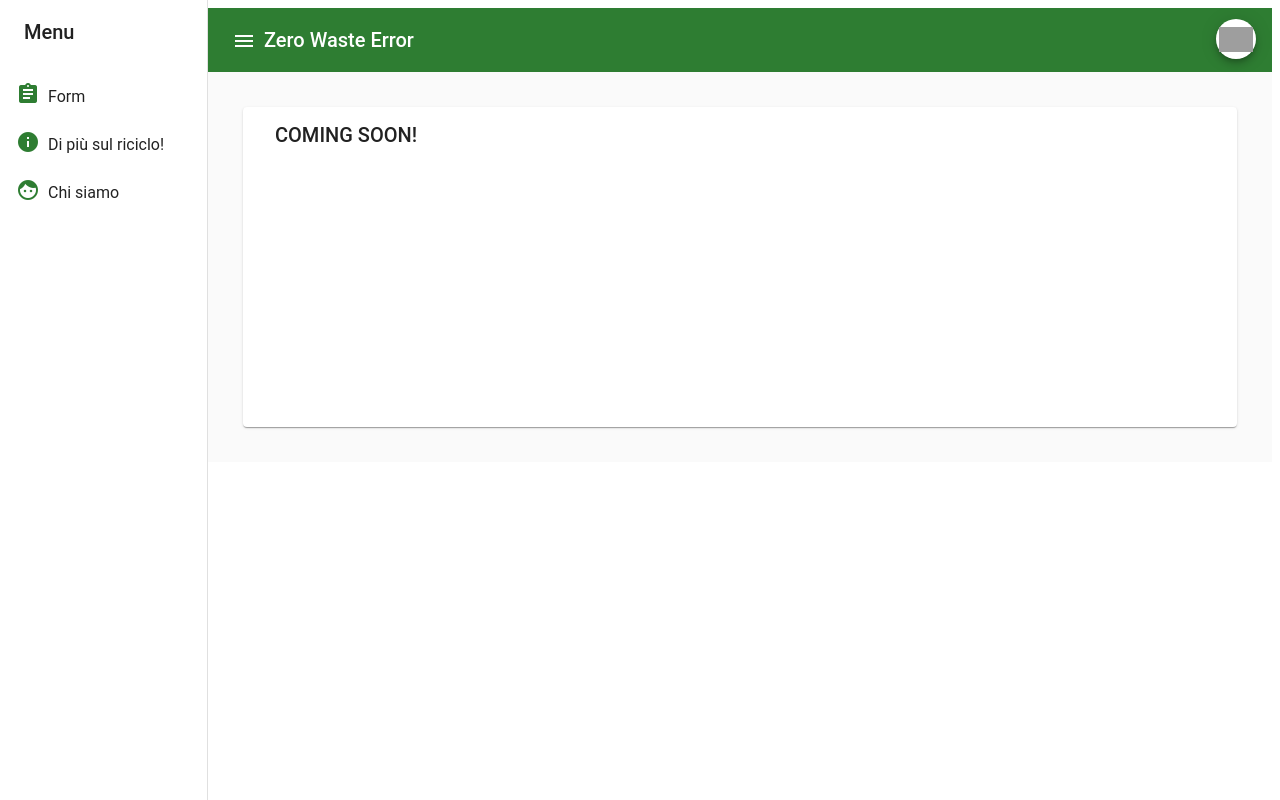
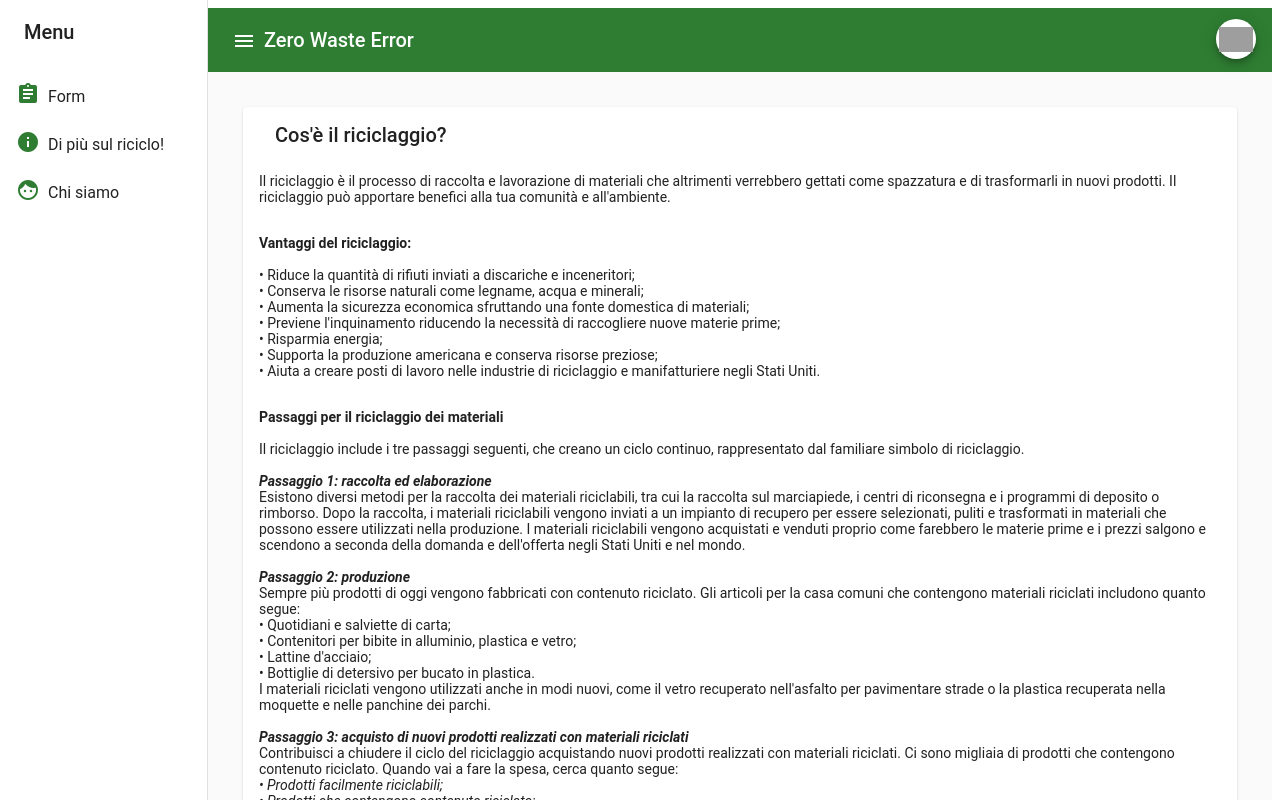
Before and after one commit to vannisil/zerowasteerror, an Angular app: page /riciclo in a window 1280 px wide. Shown: the top 800 px of the page. Built offline with nearby package versions, Linux system fonts and the light colour scheme; grey boxes are pictures that could not be loaded.

Commit message:
stable1.0

```diff
--- a/src/app/dialog/dialog.component.html
+++ b/src/app/dialog/dialog.component.html
@@ -4,12 +4,15 @@
       </div>
     <ng-container *ngIf="visible">
     <div>
+        <div align="center">
+            <img src="https://i.ibb.co/rvNGj46/gif3.gif" alt="gif3" style="width: 200px;" border="0">
+        </div>
         <h2 mat-dialog-title>
             Il tuo rifiuto è di {{data.name}}. Smaltiscilo nell'apposito contenitore!
          </h2>
     </div>
         <a href="https://zerowasteerror.ew.r.appspot.com">
-            <button mat-button mat-dialog-close>Chiudi</button>
+            <button mat-button mat-dialog-close color="primary">Chiudi</button>
         </a>
         <button mat-button mat-dialog-close>Il risultato è errato?</button>
     </ng-container>
--- a/src/app/home/home.component.html
+++ b/src/app/home/home.component.html
@@ -1,14 +1,16 @@
 <mat-card>
   <mat-card-title>
+    <!--
     <div @fade>
     Scatta una foto o seleziona un'immagine dalla galleria del tuo dispositivo.
     Poi, clicca sul tasto "Carica!" e scopri dove differenziare il tuo rifiuto!
     </div>
+    -->
   </mat-card-title>
   <mat-card-actions>
     <div align="center" @fade>
-      <img [src]="url" height="200">
-      <img [src]="url1" height="200">
+      <img [src]="url" height="400">
+      <img [src]="url1" height="400">
     </div>
     <div align="center" @fade>
     <button mat-raised-button>
@@ -18,11 +20,13 @@
       </label>
     </button>
     <button #upload mat-flat-button style="right: -10px;"color="primary" (click)="onSend($event)" (click)="onclick()" (click)="newRubbish()" [disabled]="rifiuto.value == ''">
-      {{ReadMore?"Invia!":"Invia!"}}
+      {{ReadMore?"Invio":"Invio"}}
     </button>
   </div>
   <div align="end" @fade>
-    <button mat-button #annulla color="accent" [disabled]="rifiuto.value == ''" (click)="reload()" (click)="reset()" (click)="onclick()">Annulla</button>
+    <a href="https://zerowasteerror.ew.r.appspot.com">
+      <button mat-button #annulla color="accent" [disabled]="rifiuto.value == ''" (click)="reset()" (click)="onclick()">Annulla</button>
+    </a>
   </div>
   <div *ngIf="loaderService.isLoading | async" class="loader-container" @fade>
     <mat-progress-bar mode="indeterminate"></mat-progress-bar>
--- a/src/app/home/home.component.ts
+++ b/src/app/home/home.component.ts
@@ -22,7 +22,7 @@ import { animate, keyframes, state, style, transition, trigger } from '@angular/
 })
 export class HomeComponent {
   url="";
-  url1="https://i.ibb.co/F0bm8X9/trashy-trash.gif";
+  url1="https://i.ibb.co/p3mJfCg/gif1.gif";
   json!: any;
   ReadMore:boolean = true;
   visible:boolean = false;
@@ -42,11 +42,11 @@ export class HomeComponent {
 
   onImageChanged(event : any) {
     this.filename = event.target.files[0];
-    this.url1="https://i.ibb.co/Bc30nQN/the-bin-bin.gif";
+    this.url1="https://i.ibb.co/8mbrkXx/gif2.gif";
   }
 
   onSend(event: any) {
-    this.url1="https://i.ibb.co/7RvPpDw/monophy.gif";
+    this.url1="https://i.ibb.co/rvNGj46/gif3.gif";
   }
   onclick() {
     this.ReadMore = !this.ReadMore;
--- a/src/app/riciclo/riciclo.component.html
+++ b/src/app/riciclo/riciclo.component.html
@@ -1,14 +1,81 @@
 <div class="grid-container">
-  <mat-grid-list cols="2" rowHeight="350px">
+  <mat-grid-list cols="2" rowHeight="1500px">
     <mat-grid-tile *ngFor="let card of cards | async" [colspan]="card.cols" [rowspan]="card.rows">
       <mat-card class="dashboard-card">
         <mat-card-header>
           <mat-card-title class="font1">
-            {{card.title}}
+            <div align="left">
+            Cos'è il riciclaggio?
+          </div>
           </mat-card-title>
         </mat-card-header>
         <mat-card-content class="dashboard-card-content">
-          <div style="margin-left: 17px;" align="left" class="font1"></div>
+<div>
+<p align="left">
+          Il riciclaggio è il processo di raccolta e lavorazione di materiali che altrimenti verrebbero gettati come spazzatura e di trasformarli in nuovi prodotti. Il riciclaggio può apportare benefici alla tua comunità e all'ambiente.
+</p>
+<p align="left">
+  <br>
+         <strong> Vantaggi del riciclaggio:</strong>
+         <br>
+<br> •	Riduce la quantità di rifiuti inviati a discariche e inceneritori;
+<br> •	Conserva le risorse naturali come legname, acqua e minerali;
+<br> •	Aumenta la sicurezza economica sfruttando una fonte domestica di materiali;
+<br> •	Previene l'inquinamento riducendo la necessità di raccogliere nuove materie prime;
+<br> •	Risparmia energia;
+<br> •	Supporta la produzione americana e conserva risorse preziose;
+<br> •	Aiuta a creare posti di lavoro nelle industrie di riciclaggio e manifatturiere negli Stati Uniti.
+</p>
+<p align="left">
+  <br>
+<strong>Passaggi per il riciclaggio dei materiali</strong>
+
+<br> <br> Il riciclaggio include i tre passaggi seguenti, che creano un ciclo continuo, rappresentato dal familiare simbolo di riciclaggio.
+<br> <br> <strong><em> Passaggio 1: raccolta ed elaborazione</em></strong>
+<br> Esistono diversi metodi per la raccolta dei materiali riciclabili, tra cui la raccolta sul marciapiede, i centri di riconsegna e i programmi di deposito o rimborso.
+Dopo la raccolta, i materiali riciclabili vengono inviati a un impianto di recupero per essere selezionati, puliti e trasformati in materiali che possono essere utilizzati nella produzione. I materiali riciclabili vengono acquistati e venduti proprio come farebbero le materie prime e i prezzi salgono e scendono a seconda della domanda e dell'offerta negli Stati Uniti e nel mondo.
+<br> <br> <strong><em>Passaggio 2: produzione</em></strong>
+<br> Sempre più prodotti di oggi vengono fabbricati con contenuto riciclato. Gli articoli per la casa comuni che contengono materiali riciclati includono quanto segue:
+<br>•	Quotidiani e salviette di carta;
+<br>•	Contenitori per bibite in alluminio, plastica e vetro;
+<br>•	Lattine d'acciaio;
+<br>•	Bottiglie di detersivo per bucato in plastica.
+<br>
+I materiali riciclati vengono utilizzati anche in modi nuovi, come il vetro recuperato nell'asfalto per pavimentare strade o la plastica recuperata nella moquette e nelle panchine dei parchi.
+<br> <br> <strong><em> Passaggio 3: acquisto di nuovi prodotti realizzati con materiali riciclati</em></strong>
+<br>Contribuisci a chiudere il ciclo del riciclaggio acquistando nuovi prodotti realizzati con materiali riciclati. Ci sono migliaia di prodotti che contengono contenuto riciclato. Quando vai a fare la spesa, cerca quanto segue:
+<br><em> •	Prodotti facilmente riciclabili; </em>
+<br><em> •	Prodotti che contengono contenuto riciclato;</em>
+<br> <br>Di seguito sono riportati alcuni dei termini utilizzati:
+<br> <em> •	Prodotto con contenuto riciclato</em> - Il prodotto è stato fabbricato con materiali riciclati raccolti da un programma di riciclaggio o da rifiuti recuperati durante il normale processo di produzione. L'etichetta a volte includerà quanto del contenuto proveniva da materiali riciclati.
+<br><em> •	Contenuto post-consumo</em> - Molto simile al contenuto riciclato, ma il materiale proviene solo da materiali riciclabili raccolti da consumatori o aziende attraverso un programma di riciclaggio.
+<br><em> •	Prodotto riciclabile </em>- Prodotti che possono essere raccolti, trasformati e trasformati in nuovi prodotti dopo che sono stati utilizzati. Questi prodotti non contengono necessariamente materiali riciclati. Ricorda che non tutti i tipi di materiali riciclabili possono essere raccolti nella tua comunità, quindi assicurati di verificare con il tuo programma di riciclaggio locale prima di acquistare.
+<br><br>Alcuni dei prodotti comuni che puoi trovare che possono essere realizzati con contenuto riciclato includono quanto segue:
+<br>•	Barattoli di alluminio;
+<br>•	Paraurti per auto;
+<br>•	Moquette;
+<br>•	Scatole di cereali;
+<br>•	Fumetti;
+<br>•	Cartoni per uova;
+<br>•	Contenitori di vetro;
+<br>•	Bottiglie di detersivo per bucato;
+<br>•	Olio motore;
+<br>•	Chiodo;
+<br>•	Giornali;
+<br>	Tovaglioli di carta;
+<br>•	Prodotti siderurgici;
+<br>•	Sacchetti della spazzatura.
+</p>
+<p align="left">
+<strong> Il riciclaggio crea posti di lavoro</strong>
+<br> L'EPA ha pubblicato risultati significativi sui vantaggi economici dell'industria del riciclaggio con un aggiornamento dello studio nazionale Recycling Economic Information (REI) nel 2016. Questo studio analizza il numero di posti di lavoro, salari e entrate fiscali attribuiti al riciclaggio. Lo studio ha rilevato che in un solo anno, le attività di riciclaggio e riutilizzo negli Stati Uniti hanno rappresentato:
+<br>•	681.000 posti di lavoro;
+<br>•	$ 37,8 miliardi di salari;
+<br>•	$ 5,5 miliardi di entrate fiscali.
+<br>Ciò equivale a 1,17 posti di lavoro per 1.000 tonnellate di materiali riciclati e $ 65,23 di salari e $ 9,42 di entrate fiscali per ogni tonnellata di materiali riciclati.
+</p>
+</div>
+
         </mat-card-content>
       </mat-card>
     </mat-grid-tile>
--- a/src/app/riciclo/riciclo.component.ts
+++ b/src/app/riciclo/riciclo.component.ts
@@ -13,13 +13,13 @@ export class RicicloComponent {
     map(({ matches }) => {
       if (matches) {
         return [
-          { title: 'COMING SOON!', cols: 2, rows: 1 },
+          { title: '', cols: 2, rows: 1 },
 
         ];
       }
 
       return [
-        { title: 'COMING SOON!', cols: 2, rows: 1 },
+        { title: '', cols: 2, rows: 1 },
       ];
     })
   );
```
